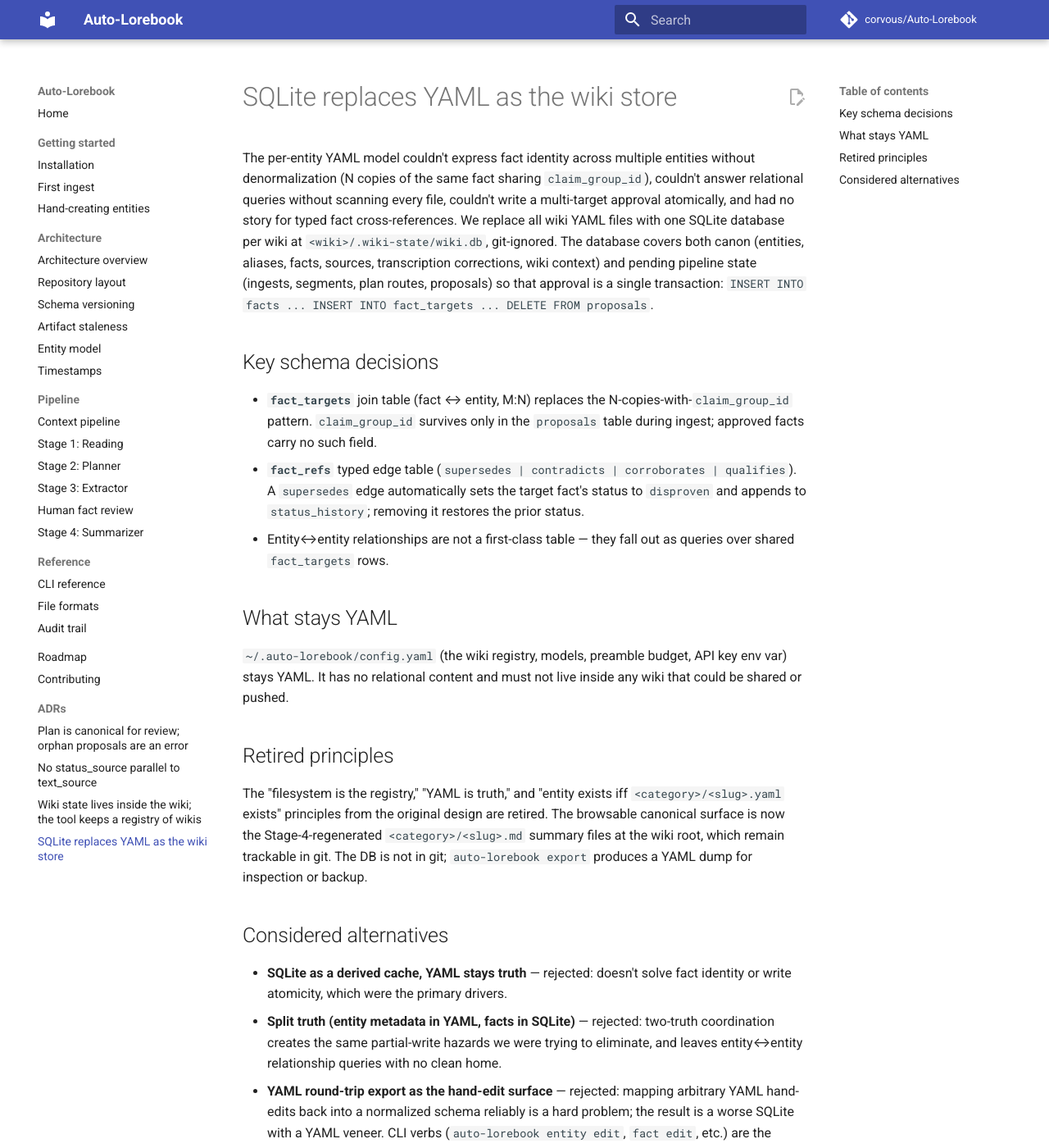
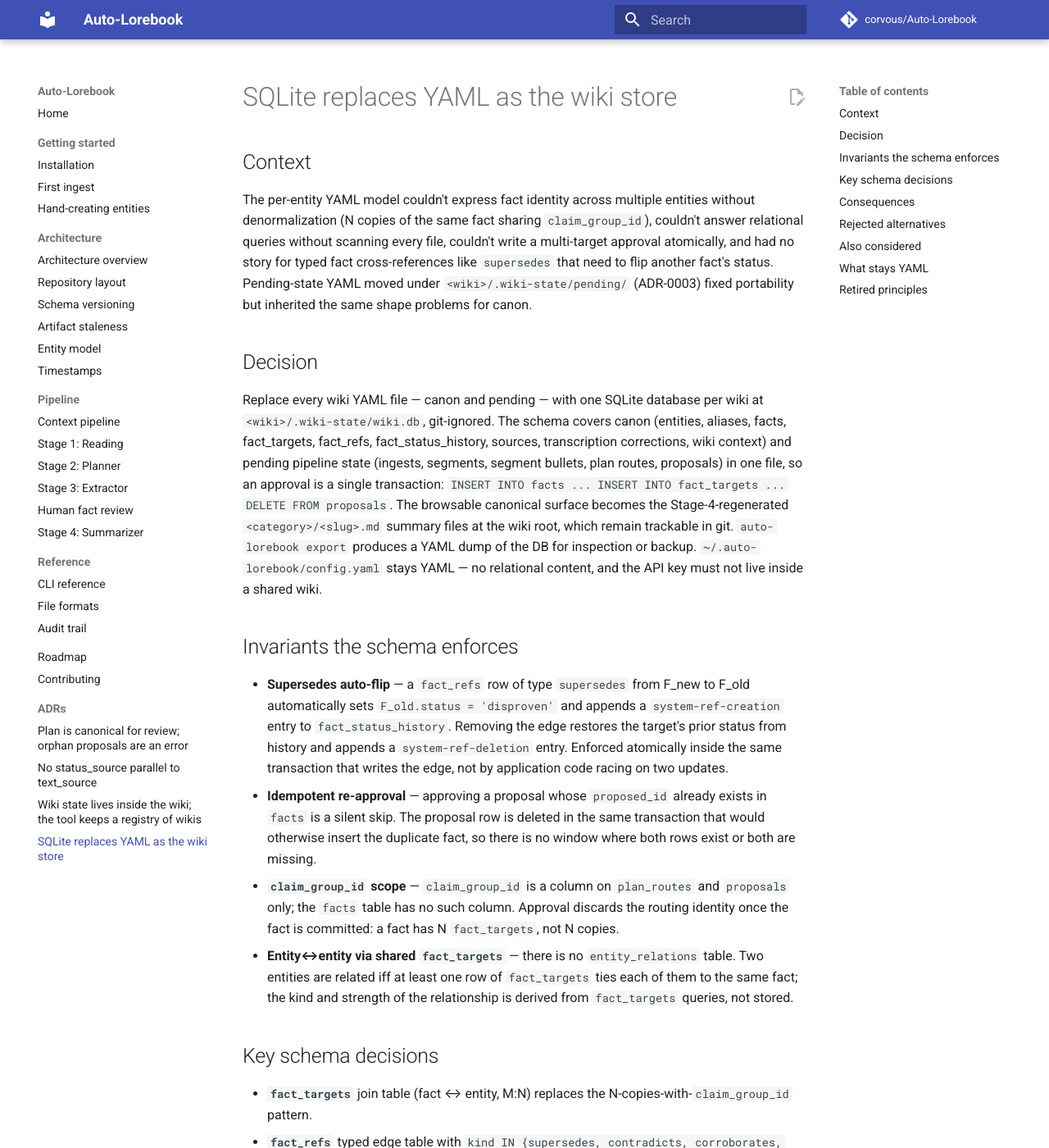
Before and after one commit to CorVous/Auto-Lorebook, an MkDocs documentation site: the page built from docs/adr/0004-sqlite-replaces-yaml-wiki-store.md, in a window 1280 px wide and 1400 px high. Shown: the whole window at 82% size. Built offline with MkDocs 1.6.1 and Material for MkDocs 9.7.7, drawn with Linux system fonts in a browser that asks for light colours; comment, search, counter and statistics services are not loaded; some of the changed text lies outside the part shown.

Commit message:
docs: flesh out ADR-0004 + cross-link from ADR-0003 (#70)
Add the required sections to ADR-0004: Context, Decision, Invariants,
Consequences, Rejected alternatives (per-entity YAML, single-wiki YAML
aggregate, embedded KV store). Keep the existing schema-decisions /
also-considered / what-stays-YAML / retired-principles blocks.

Append the cross-reference paragraph to ADR-0003: visible/hidden split
preserved, YAML-as-truth retired.

```diff
--- a/docs/adr/0004-sqlite-replaces-yaml-wiki-store.md
+++ b/docs/adr/0004-sqlite-replaces-yaml-wiki-store.md
@@ -1,23 +1,59 @@
 # SQLite replaces YAML as the wiki store
 
-The per-entity YAML model couldn't express fact identity across multiple entities without denormalization (N copies of the same fact sharing `claim_group_id`), couldn't answer relational queries without scanning every file, couldn't write a multi-target approval atomically, and had no story for typed fact cross-references. We replace all wiki YAML files with one SQLite database per wiki at `<wiki>/.wiki-state/wiki.db`, git-ignored. The database covers both canon (entities, aliases, facts, sources, transcription corrections, wiki context) and pending pipeline state (ingests, segments, plan routes, proposals) so that approval is a single transaction: `INSERT INTO facts ... INSERT INTO fact_targets ... DELETE FROM proposals`.
+## Context
+
+The per-entity YAML model couldn't express fact identity across multiple entities without denormalization (N copies of the same fact sharing `claim_group_id`), couldn't answer relational queries without scanning every file, couldn't write a multi-target approval atomically, and had no story for typed fact cross-references like `supersedes` that need to flip another fact's status. Pending-state YAML moved under `<wiki>/.wiki-state/pending/` (ADR-0003) fixed portability but inherited the same shape problems for canon.
+
+## Decision
+
+Replace every wiki YAML file — canon and pending — with one SQLite database per wiki at `<wiki>/.wiki-state/wiki.db`, git-ignored. The schema covers canon (entities, aliases, facts, fact_targets, fact_refs, fact_status_history, sources, transcription corrections, wiki context) and pending pipeline state (ingests, segments, segment bullets, plan routes, proposals) in one file, so an approval is a single transaction: `INSERT INTO facts ... INSERT INTO fact_targets ... DELETE FROM proposals`. The browsable canonical surface becomes the Stage-4-regenerated `<category>/<slug>.md` summary files at the wiki root, which remain trackable in git. `auto-lorebook export` produces a YAML dump of the DB for inspection or backup. `~/.auto-lorebook/config.yaml` stays YAML — no relational content, and the API key must not live inside a shared wiki.
+
+## Invariants the schema enforces
+
+- **Supersedes auto-flip** — a `fact_refs` row of type `supersedes` from F_new to F_old automatically sets `F_old.status = 'disproven'` and appends a `system-ref-creation` entry to `fact_status_history`. Removing the edge restores the target's prior status from history and appends a `system-ref-deletion` entry. Enforced atomically inside the same transaction that writes the edge, not by application code racing on two updates.
+- **Idempotent re-approval** — approving a proposal whose `proposed_id` already exists in `facts` is a silent skip. The proposal row is deleted in the same transaction that would otherwise insert the duplicate fact, so there is no window where both rows exist or both are missing.
+- **`claim_group_id` scope** — `claim_group_id` is a column on `plan_routes` and `proposals` only; the `facts` table has no such column. Approval discards the routing identity once the fact is committed: a fact has N `fact_targets`, not N copies.
+- **Entity↔entity via shared `fact_targets`** — there is no `entity_relations` table. Two entities are related iff at least one row of `fact_targets` ties each of them to the same fact; the kind and strength of the relationship is derived from `fact_targets` queries, not stored.
 
 ## Key schema decisions
 
-- **`fact_targets`** join table (fact ↔ entity, M:N) replaces the N-copies-with-`claim_group_id` pattern. `claim_group_id` survives only in the `proposals` table during ingest; approved facts carry no such field.
-- **`fact_refs`** typed edge table (`supersedes | contradicts | corroborates | qualifies`). A `supersedes` edge automatically sets the target fact's status to `disproven` and appends to `status_history`; removing it restores the prior status.
-- Entity↔entity relationships are not a first-class table — they fall out as queries over shared `fact_targets` rows.
+- **`fact_targets`** join table (fact ↔ entity, M:N) replaces the N-copies-with-`claim_group_id` pattern.
+- **`fact_refs`** typed edge table with `kind IN {supersedes, contradicts, corroborates, qualifies}`. Only `supersedes` mutates fact status; the other three record relationships without status side-effects.
+- Entity↔entity relationships fall out as queries over shared `fact_targets` rows (see invariant above).
+
+## Consequences
+
+Positive:
+
+- Multi-target approval is one SQLite transaction; no half-approved bundles on Ctrl-C.
+- Fact identity is real (one row, many targets), so audit, dedupe, and cross-reference queries are trivial SQL.
+- Typed cross-references (`supersedes`, `contradicts`, `corroborates`, `qualifies`) get schema-level support, including the auto-flip invariant.
+- Pending and canon share one durable file: backing up a wiki backs up its in-flight reviews — the gap ADR-0003 noted.
+- The visible/hidden line from ADR-0003 survives: the DB hides under `.wiki-state/`; the regenerated `<category>/<slug>.md` summaries are the visible canonical surface.
+
+Negative:
+
+- Hand-editing canon now requires CLI verbs (`auto-lorebook entity rename`, `fact edit`, `fact-ref add`, etc.); editing a YAML file is no longer the edit surface. `auto-lorebook export` is the inspection escape hatch.
+- Schema migrations become a real concern; we need a numbered-migration framework (ADR doesn't re-derive it — see `docs/architecture/schema-versioning.md`).
+- `wiki.db` is not human-mergeable. Conflicts between two machines need a merge strategy out of scope here.
+- Tooling that grepped YAML no longer works against canon. The regenerated `.md` summaries cover read-only inspection; SQL covers everything else.
+
+## Rejected alternatives
+
+- **Per-entity YAML (status quo from ADR-0003)** — rejected because it forces N denormalized copies of every multi-target fact (one per entity dir) tied together only by a shared `claim_group_id`, makes "approve one bundle" a multi-file write with no atomicity, and has no clean home for typed cross-references like `supersedes` that need to flip another fact's status. Every relational query is a full filesystem scan.
+- **Single-wiki YAML aggregate (one `wiki.yaml`)** — rejected because it solves atomic-write (one file, one write) but loses every other property: any edit rewrites the whole file (large diffs even when hidden from git), querying still means parsing the whole document, fact identity across entities is still denormalized unless you re-introduce a relational layer in YAML (at which point you've badly reinvented SQLite), and the file grows unboundedly across ingests.
+- **Embedded key-value store (LMDB, sqlitedict, etc.)** — rejected because the workload is relational (M:N fact↔entity, typed edges between facts, plan/proposal/route joins), not key-value. SQLite is also a single file with no daemon and ships in the Python stdlib, so a KV layer would add a dependency without removing the need for a query and migration story.
+
+## Also considered
+
+- **SQLite as a derived cache, YAML stays truth** — rejected: doesn't solve fact identity or write atomicity, which were the primary drivers.
+- **Split truth (entity metadata in YAML, facts in SQLite)** — rejected: two-truth coordination recreates the partial-write hazards we were trying to eliminate, and leaves entity↔entity relationship queries with no clean home.
+- **YAML round-trip export as the hand-edit surface** — rejected: mapping arbitrary YAML hand-edits back into a normalized schema reliably is hard; the result is a worse SQLite with a YAML veneer. CLI verbs are the correct edit surface.
 
 ## What stays YAML
 
-`~/.auto-lorebook/config.yaml` (the wiki registry, models, preamble budget, API key env var) stays YAML. It has no relational content and must not live inside any wiki that could be shared or pushed.
+`~/.auto-lorebook/config.yaml` (the wiki registry, models, preamble budget, API key env-var name) stays YAML. It has no relational content and must not live inside any wiki that could be shared or pushed.
 
 ## Retired principles
 
-The "filesystem is the registry," "YAML is truth," and "entity exists iff `<category>/<slug>.yaml` exists" principles from the original design are retired. The browsable canonical surface is now the Stage-4-regenerated `<category>/<slug>.md` summary files at the wiki root, which remain trackable in git. The DB is not in git; `auto-lorebook export` produces a YAML dump for inspection or backup.
-
-## Considered alternatives
-
-- **SQLite as a derived cache, YAML stays truth** — rejected: doesn't solve fact identity or write atomicity, which were the primary drivers.
-- **Split truth (entity metadata in YAML, facts in SQLite)** — rejected: two-truth coordination creates the same partial-write hazards we were trying to eliminate, and leaves entity↔entity relationship queries with no clean home.
-- **YAML round-trip export as the hand-edit surface** — rejected: mapping arbitrary YAML hand-edits back into a normalized schema reliably is a hard problem; the result is a worse SQLite with a YAML veneer. CLI verbs (`auto-lorebook entity edit`, `fact edit`, etc.) are the correct edit surface.
+The "filesystem is the registry," "YAML is truth," and "entity exists iff `<category>/<slug>.yaml` exists" principles from the original design are retired. ADR-0003's visible/hidden split (`.wiki-state/` hidden, summaries visible) is preserved; what changes is the storage format inside the hidden side. The browsable canonical surface remains the Stage-4-regenerated `<category>/<slug>.md` summary files. The DB itself is not in git; `auto-lorebook export` produces a YAML dump for inspection or backup.
```
Also changed, not shown: docs/adr/0003-wiki-state-lives-inside-the-wiki.md (+2 -0 lines).
